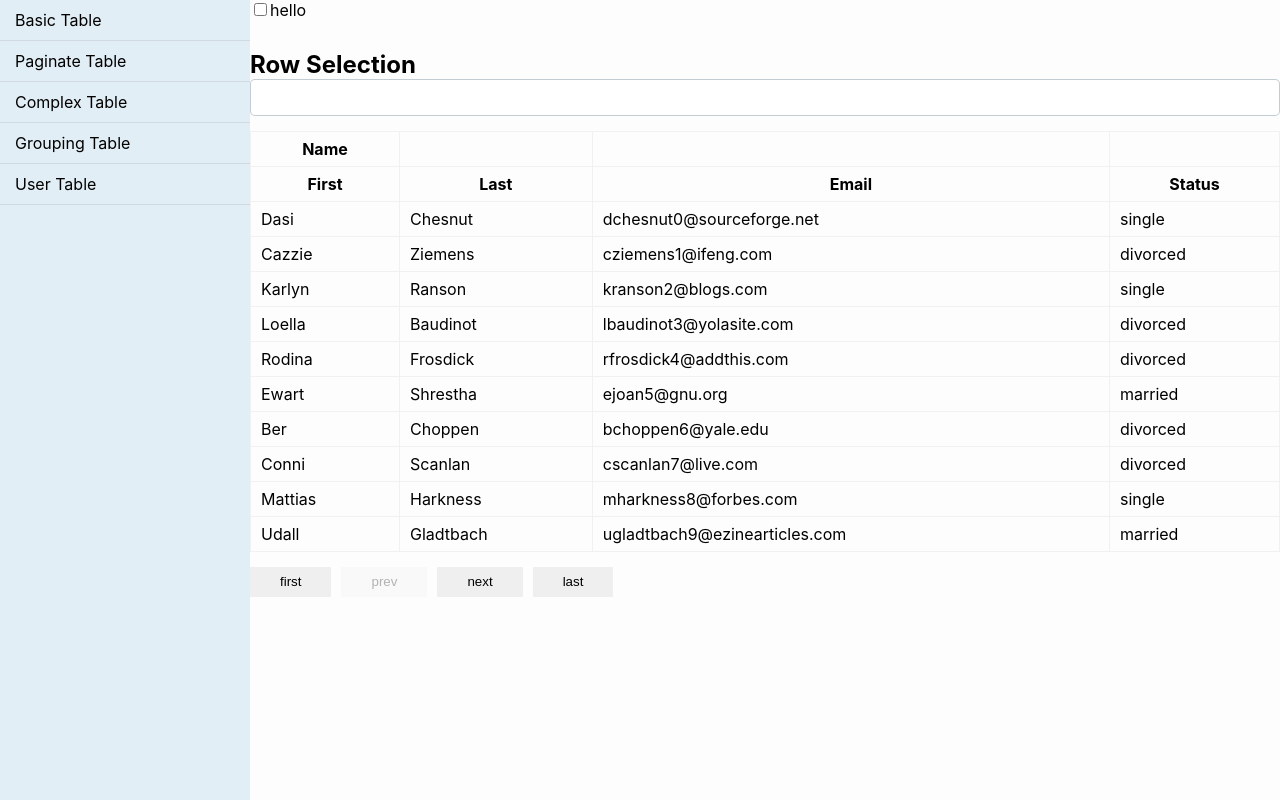
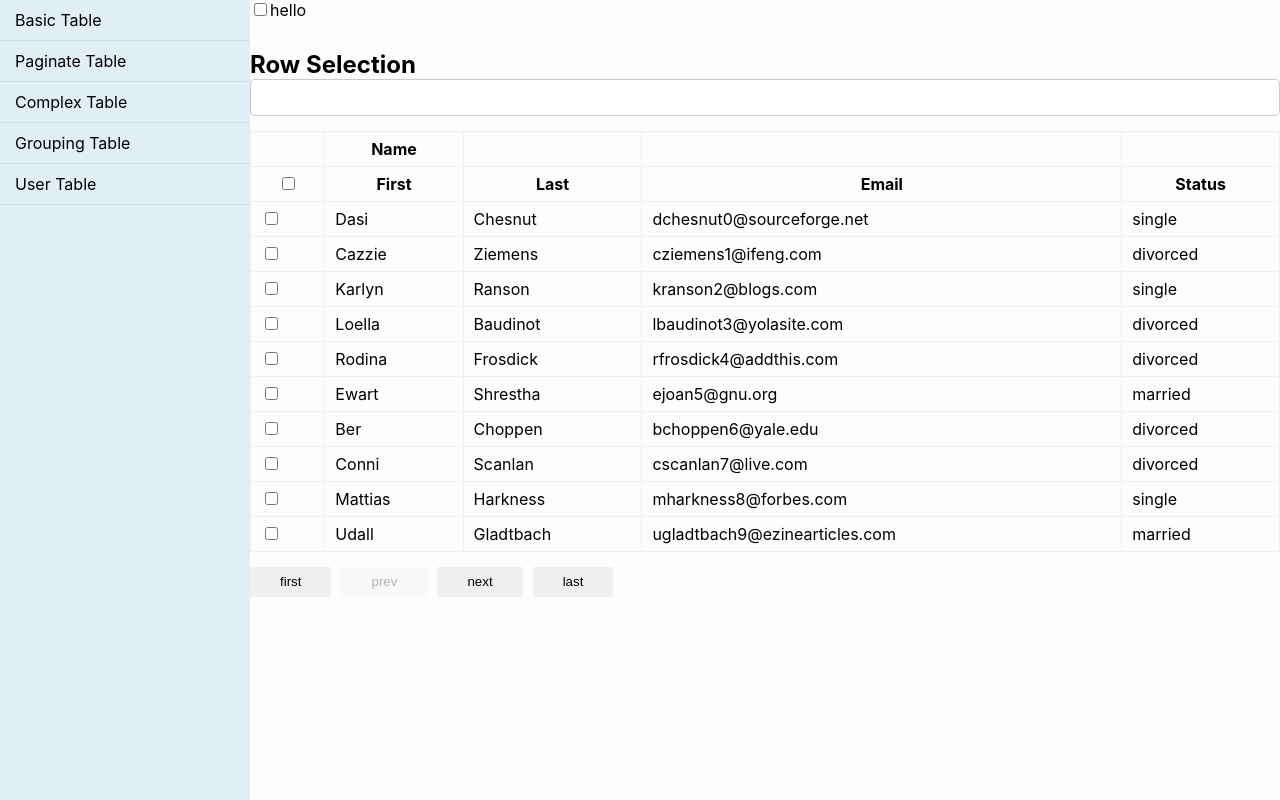
Before and after one commit to KalpanaChamling99/assignment4datatable, a React (Create React App) app: page / in a window 1280 px wide. Both pictures are taken after a click on the item "User Table". Built offline with nearby package versions, Linux system fonts and the light colour scheme.

Commit message:
implement row selection

```diff
--- a/src/components/usertable/DataTableRowSelection.jsx
+++ b/src/components/usertable/DataTableRowSelection.jsx
@@ -1,4 +1,4 @@
-import React, { useMemo, useState } from 'react'; // Correct the import statements
+import React, { useMemo, useState , useEffect, useRef} from 'react'; // Correct the import statements
 import {
   getCoreRowModel,
   flexRender,
@@ -9,19 +9,30 @@
 } from '@tanstack/react-table';
 import personData from '../../DATA.json';
 const columns = [
-
-  // {
- //   header: 'Name',
- //   accessorFn: row => `${row.first_name} ${row.last_name}`
- // // },
- // {
- //   header: 'First Name',
- //   accessorKey: 'first_name',
- // },
- // {
- //   header: 'Last Name',
- //   accessorKey: 'last_name',
- // },
+  {
+    id: 'select',
+    header: ({ table }) => (
+      <IndeterminateCheckbox
+        {...{
+          checked: table.getIsAllRowsSelected(),
+          indeterminate: table.getIsSomeRowsSelected(),
+          onChange: table.getToggleAllRowsSelectedHandler(),
+        }}
+      />
+    ),
+    cell: ({ row }) => (
+      <div className="px-1">
+        <IndeterminateCheckbox
+          {...{
+            checked: row.getIsSelected(),
+            disabled: !row.getCanSelect(),
+            indeterminate: row.getIsSomeSelected(),
+            onChange: row.getToggleSelectedHandler(),
+          }}
+        />
+      </div>
+    ),
+  },
  {
    header: 'Name',
    columns:[
@@ -48,7 +59,7 @@
   const data = useMemo(() => personData, []); // Using useMemo to memoize data
   const [sorting,setSorting] = useState([]);
   const [filtering,setFiltering] = useState('');
-
+  const [rowSelection, setRowSelection] = useState({})
   const table = useReactTable({
     data,
     columns,
@@ -61,7 +72,7 @@
       globalFilter: filtering
     },
     onSortingChange: setSorting,
-    onGlobalFilterChange: setFiltering
+    onGlobalFilterChange: setFiltering,
   });
   const paginationButtons = [];
   for (let i = 0; i < table.getPageCount(); i++) {
@@ -75,6 +86,7 @@
   return (
     <div className="basic-table">
       <h2>Row Selection</h2>
+
       <div>
         <input
           type="text"
@@ -147,5 +159,24 @@
     </div>
   );
 }
+function IndeterminateCheckbox({
+  indeterminate,
+  className = '',
+  ...rest
+}) {
+  const ref = useRef();
+
+  useEffect(() => {
+    ref.current.indeterminate = !rest.checked && indeterminate
+  }, [ref, indeterminate])
+
+  return (
+    <input
+      type="checkbox"
+      ref={ref}
+      {...rest}
+    />
+  )
+}
 
 export default DataTableRowSelection;
```
